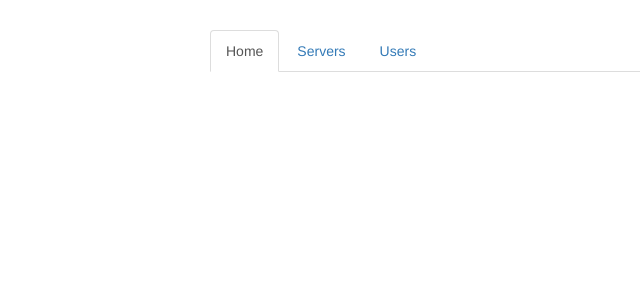
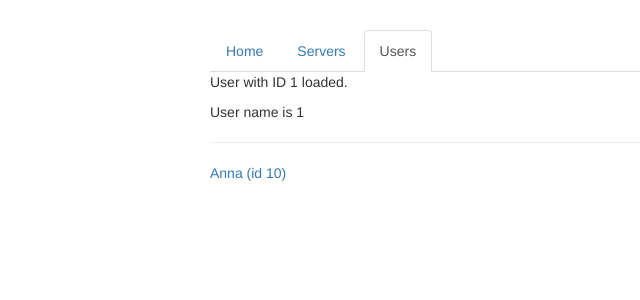
Before and after one commit to gladiator7/basics-angular, an Angular app: page /users/1/1 in a window 1280 px wide. Before the commit this address led to /. Shown: the top 300 px of the page, without its empty margins (55-695 px from the left). Built offline with nearby package versions, Linux system fonts and the light colour scheme.

Commit message:
8 files modified

```diff
--- a/src/app/app.component.html
+++ b/src/app/app.component.html
@@ -2,9 +2,15 @@
 	<div class="row">
 		<div class="col-xs-12 col-sm-10 col-md-8 col-sm-offset-1 col-md-offset-2">
 			<ul class="nav nav-tabs">
-        <li role="presentation" class="active"><a href="#">Home</a></li>
-        <li role="presentation"><a href="#">Servers</a></li>
-        <li role="presentation"><a href="#">Users</a></li>
+				<li role="presentation" routerLinkActive="active" [routerLinkActiveOptions]="{exact : true}">
+					<a routerLink="/">Home</a>
+				</li>
+				<li role="presentation" routerLinkActive="active">
+					<a routerLink="/servers">Servers</a>
+				</li>
+				<li role="presentation" routerLinkActive="active">
+					<a [routerLink]="['/users']">Users</a>
+				</li>
 			</ul>
 		</div>
 	</div>
@@ -14,3 +20,6 @@
 		</div>
 	</div>
 </div>
+<!-- we will try to use relative path -->
+<!-- ie we specify path as "/servers" and not just "servers" -->
+<!-- other options that we need to explore are :- ./servers  ../servers -->
--- a/src/app/app.module.ts
+++ b/src/app/app.module.ts
@@ -16,6 +16,7 @@
 const appRoutes: Routes = [
   {path: '' ,component: HomeComponent},
   {path: 'users' ,component: UsersComponent},
+  {path: 'users/:id/:name' ,component: UserComponent},
   {path: 'servers' ,component: ServersComponent}
 ]
 @NgModule({
--- a/src/app/home/home.component.html
+++ b/src/app/home/home.component.html
@@ -1,2 +1,3 @@
 <h4>Welcome to Server Manager 4.0</h4>
 <p>Manage your Servers and Users.</p>
+<button class="btn btn-primary" (click)="onLoadServers()">Load Servers</button>
--- a/src/app/home/home.component.ts
+++ b/src/app/home/home.component.ts
@@ -1,5 +1,5 @@
 import { Component, OnInit } from '@angular/core';
-
+import { Router } from '@angular/router';
 @Component({
   selector: 'app-home',
   templateUrl: './home.component.html',
@@ -7,9 +7,15 @@
 })
 export class HomeComponent implements OnInit {
 
-  constructor() { }
+  constructor(private router: Router) { }
 
   ngOnInit() {
   }
 
+onLoadServers(){
+  this.router.navigate(['/servers']);
+
+  // if path is "/servers" then it is absolute path
+  // if "servers" it is relative path
 }
+}
--- a/src/app/servers/servers.component.html
+++ b/src/app/servers/servers.component.html
@@ -10,6 +10,7 @@
     </div>
   </div>
   <div class="col-xs-12 col-sm-4">
+    <button class="btn btn-primary" (click)="onReload()">Reload Page </button>
     <app-edit-server></app-edit-server>
     <hr>
     <app-server></app-server>
--- a/src/app/servers/servers.component.ts
+++ b/src/app/servers/servers.component.ts
@@ -1,5 +1,6 @@
 import { Component, OnInit } from '@angular/core';
 import { ServersService } from './servers.service';
+import { Router, ActivatedRoute } from '@angular/router';
 
 @Component({
   selector: 'app-servers',
@@ -9,10 +10,17 @@
 export class ServersComponent implements OnInit {
   private servers: {id: number, name: string, status: string}[] = [];
 
-  constructor(private serversService: ServersService) { }
+  constructor(private serversService: ServersService, private router: Router, private route: ActivatedRoute) { }
 
   ngOnInit() {
     this.servers = this.serversService.getServers();
   }
 
+onReload(){
+this.router.navigate(['/servers']);
+
+
+// for relative path
+//this.router.navigate(['server'], {relativeTo: this.route});
 }
+}
--- a/src/app/users/user/user.component.html
+++ b/src/app/users/user/user.component.html
@@ -1,2 +1,5 @@
-<p>User with ID _ID_ loaded.</p>
-<p>User name is _NAME_</p>
+<p>User with ID {{user.id}} loaded.</p>
+<p>User name is {{user.name}}</p>
+
+<hr>
+<a [routerLink]="['/users', 10, 'Anna']">Anna (id 10)</a>
--- a/src/app/users/user/user.component.ts
+++ b/src/app/users/user/user.component.ts
@@ -1,16 +1,35 @@
-import { Component, OnInit } from '@angular/core';
-
+import { Component, OnInit, OnDestroy } from '@angular/core';
+import { ActivatedRoute, Params } from '@angular/router';
+import { Subscription } from 'rxjs';
 @Component({
   selector: 'app-user',
   templateUrl: './user.component.html',
   styleUrls: ['./user.component.css']
 })
-export class UserComponent implements OnInit {
+export class UserComponent implements OnInit, OnDestroy {
   user: {id: number, name: string};
+  paramsSubscription : Subscription;
 
-  constructor() { }
+  constructor( private route : ActivatedRoute) { }
 
   ngOnInit() {
+    this.user = {
+      id: this.route.snapshot.params['id'],
+      name: this.route.snapshot.params['name']
+    };
+    this.paramsSubscription = this.route.params
+    .subscribe(
+      (params: Params) =>{
+        this.user.id = params['id'];
+        this.user.name = params['name'];
+      }
+    );
+
+    // if we dont use the params of route wiht subscirbe then clicking on the Anna link wont changethe value of template but only link in  the address bar
+  }
+
+  ngOnDestroy(){
+    this.paramsSubscription.unsubscribe();
   }
 
 }
```
Lines whose indentation alone changed are shown as unchanged.
